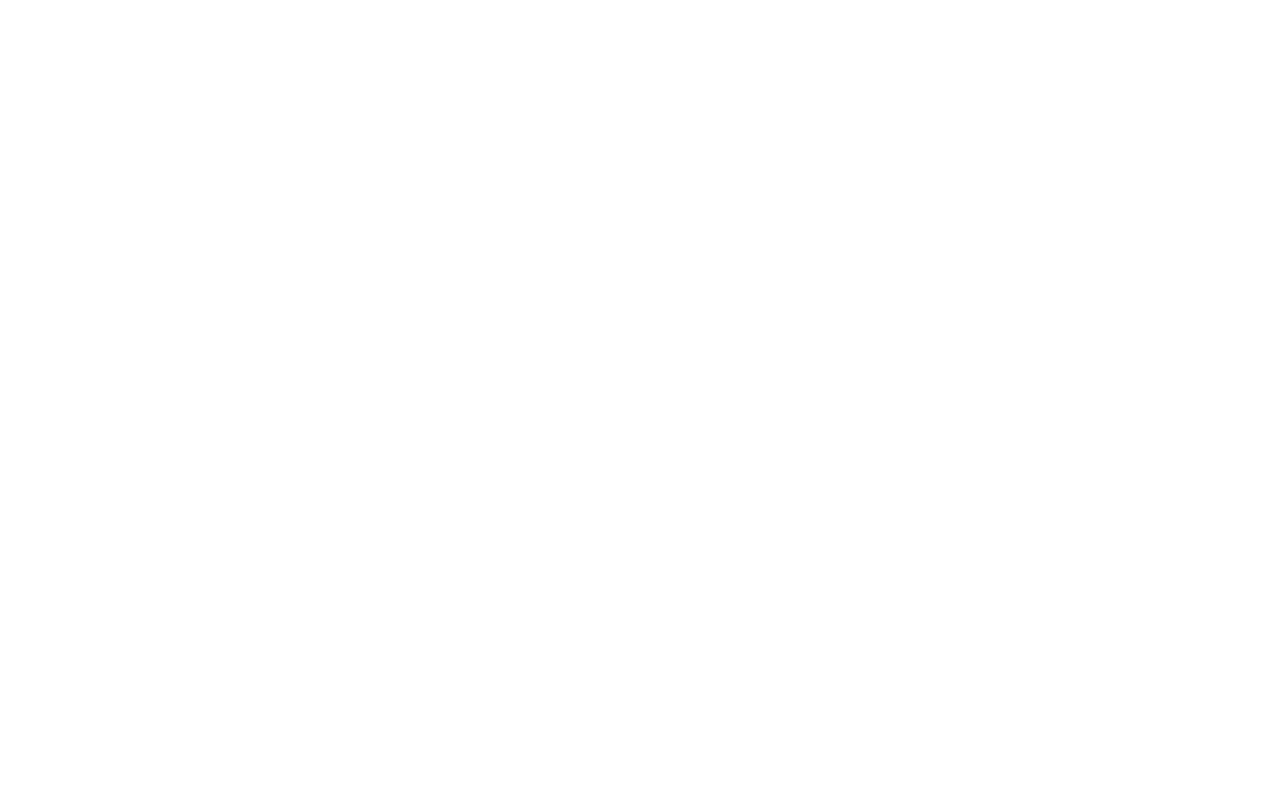
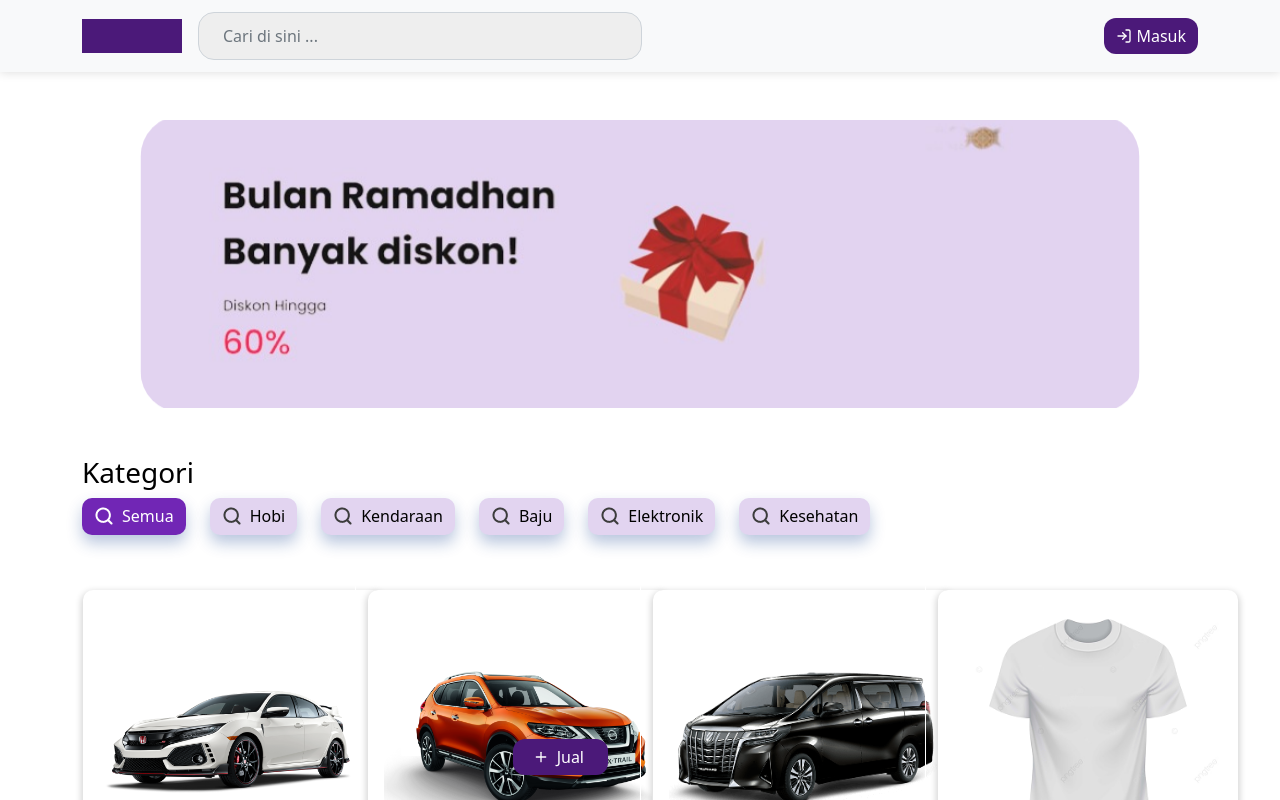
Before and after one commit to binar-fsw-6-final-project-kelompok-4/front-end-final-project, a Next.js app: page / in a window 1280 px wide. Shown: the top 800 px of the page. Built offline with nearby package versions, Linux system fonts and the light colour scheme.

Commit message:
update homepage nextjs

```diff
--- a/pages/index.js
+++ b/pages/index.js
@@ -1,16 +1,53 @@
 
 import Head from 'next/head'
-import Image from 'next/image'
 
-export default function Home() {
-  return (
-    <div>
+import React, { useState } from "react";
+
+import Navbar from "../components/Navbar/Navbar";
+import Diskon from "../components/Carousel-Home/Diskon";
+import Product from "../components/Homepage/Product";
+import Footer from "../components/Footer/Footer";
+import FloatingButton from "../components/buttonJual/floatingButton";
+
+import { getInitialData } from "../data/data.js";
+import { getKategoriData } from "../data/kategori.js";
+
+
+export default function Home(props) {
+    const { isLogin, isSeller } = props;
+
+    // getdata
+    const [product, setProduct] = useState(getInitialData());
+    const [kategori] = useState(getKategoriData());
+
+    const menuItems = [...new Set(getKategoriData().map((Produc) => Produc.category))];
+
+    const filterItem = (filkategori) => {
+        const newItem = getInitialData().filter((newProduc) => {
+            return newProduc.category === filkategori;
+        });
+        setProduct(newItem);
+    };
+
+    return (
+      <div>
       <Head>
         <title>SecondHand</title>
         <meta name="description" content="Generated by create next app" />
         <link rel="icon" href="/favicon.ico" />
       </Head>
 
-    </div>
-  )
+            <Navbar></Navbar>
+            <Diskon></Diskon>
+            <Product
+                data={product}
+                setProduct={setProduct}
+                kategori={kategori}
+                filterItem={filterItem}
+                menuItems={menuItems}
+            ></Product>
+            <FloatingButton></FloatingButton>
+            <Footer></Footer>
+      </div>
+    );
 }
```
